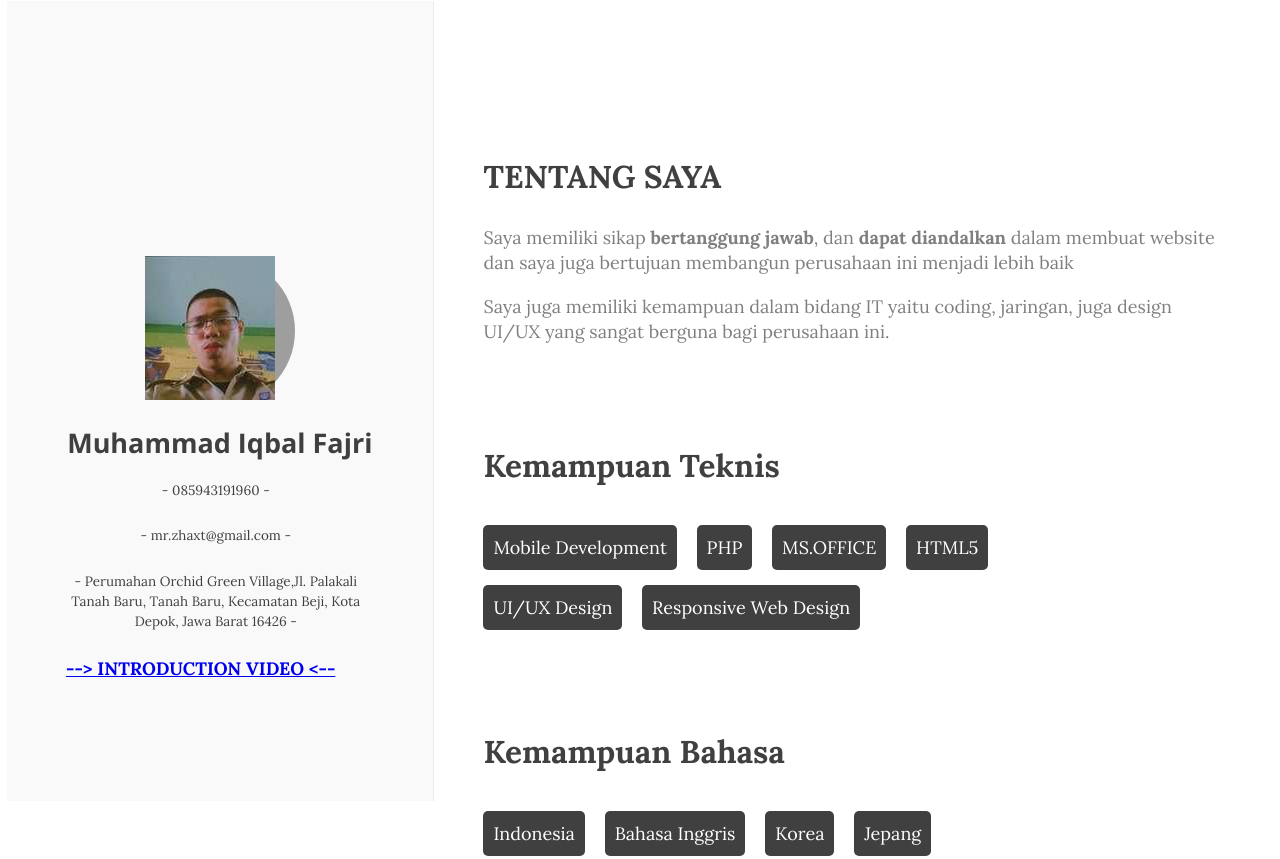
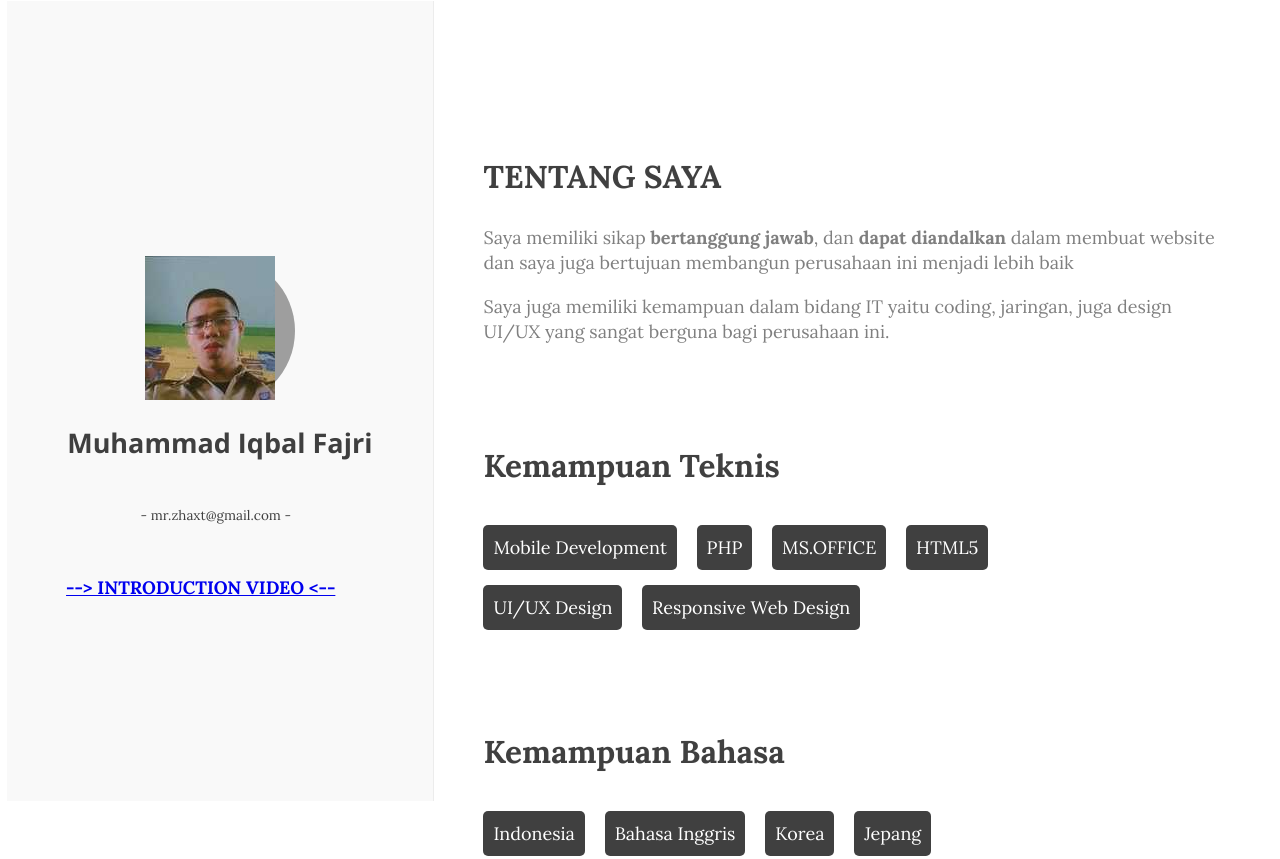
Before and after one commit to iqbllnotfound/CV_IQBAL, a plain HTML site: page index.html in a window 1280 px wide. Shown: the part 7-866 px from the top of the page. Drawn offline with nearby package versions, Linux system fonts and the light colour scheme; grey boxes are pictures that could not be loaded; a web font is replaced by a local one.

Commit message:
apus alamat n no hp

```diff
--- a/index.html
+++ b/index.html
@@ -21,12 +21,9 @@
       <div class="name-text">
 
         <h1>Muhammad Iqbal Fajri</h1>
-         <p>- 085943191960 -</p>
          <br>
          <p>- mr.zhaxt@gmail.com -</p>
          <br>
-         <p>- Perumahan Orchid Green Village,Jl. Palakali Tanah Baru, Tanah Baru, Kecamatan Beji, Kota Depok, Jawa Barat 16426 -
-        </p>
 <h4><a href="vidio.html" style="text-align: center;">--> INTRODUCTION VIDEO <--</a></h4>
       </div>
 
```
